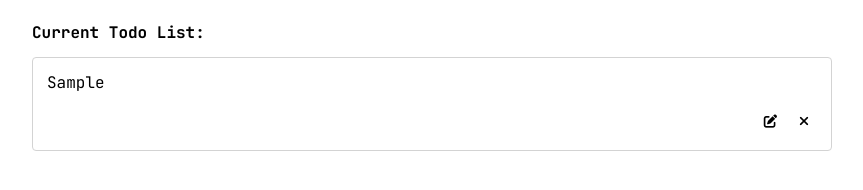
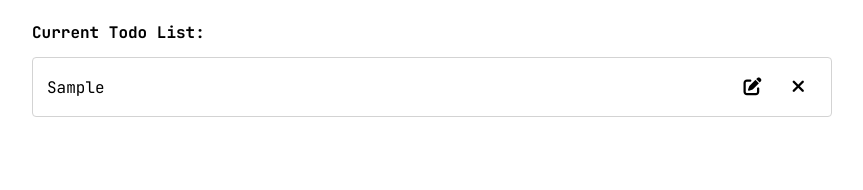
Before and after one commit to irfanalkan23/todo-list-app, a plain HTML site: page index.html in a window 1280 px wide. Both pictures are taken after typing "Sample" into the empty fields and a click on the button "Add Todo Item". Shown: the part 402-592 px from the top of the page, without its empty margins (208-1071 px from the left). Drawn offline with Linux system fonts and the light colour scheme.

Commit message:
Update styles.css

```diff
--- a/styles.css
+++ b/styles.css
@@ -52,24 +52,29 @@ form button {
     cursor: pointer;
 }
 
-.todoContainer,
-.todo {
+.todoContainer{
     display: flex;
     flex-direction: column;
-    gap: 14px;
+    /* gap: 14px; */
 }
 
 .todo {
-    padding: 14px;
+    padding: 8px 14px;
     border: 1px solid lightgray;
     border-radius: 4px;
+
+    display: flex; /* Keep this as flex to align text and buttons */
+    justify-content: space-between; /* Space between text and buttons */
+    align-items: center; /* Center align items vertically */
+    margin-bottom: 10px; /* Optional spacing between items */
 }
 
 
 .btnContainer {
     display: flex;
     gap: 6px;
-    margin-left: auto;
+    /* margin-left: auto; */
+    margin-left: 20px; /* Increase left margin to add space */
 }
 
 .iconBtn {
@@ -77,7 +82,9 @@ form button {
     border: none;
     outline: none;
     cursor: pointer;
-    padding: 0 8px;
+    /* padding: 0 8px; */
+    padding: 12px; /* Increase padding for larger buttons */
+    font-size: 18px; /* Increase font size for better visibility */
     display: grid;
     place-items: center;
     aspect-ratio: 1/1;
```
